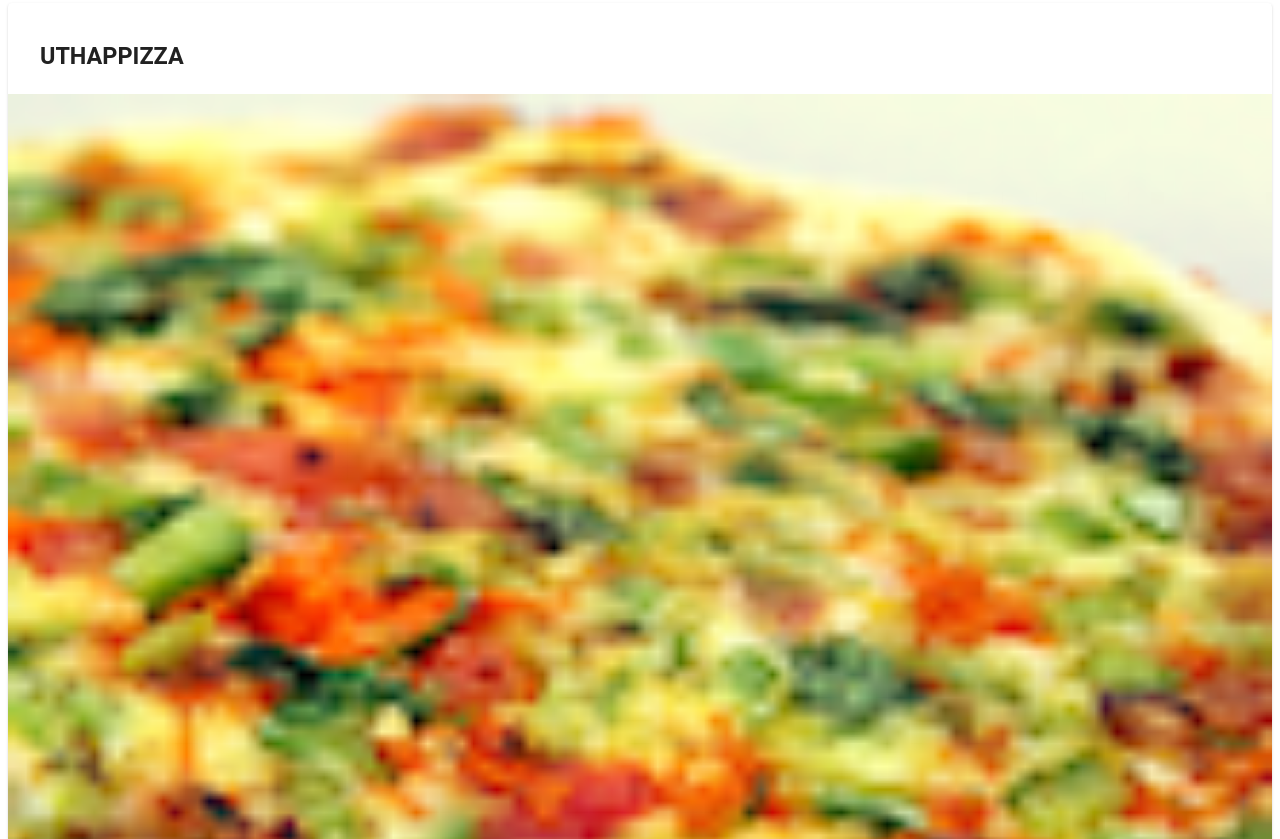
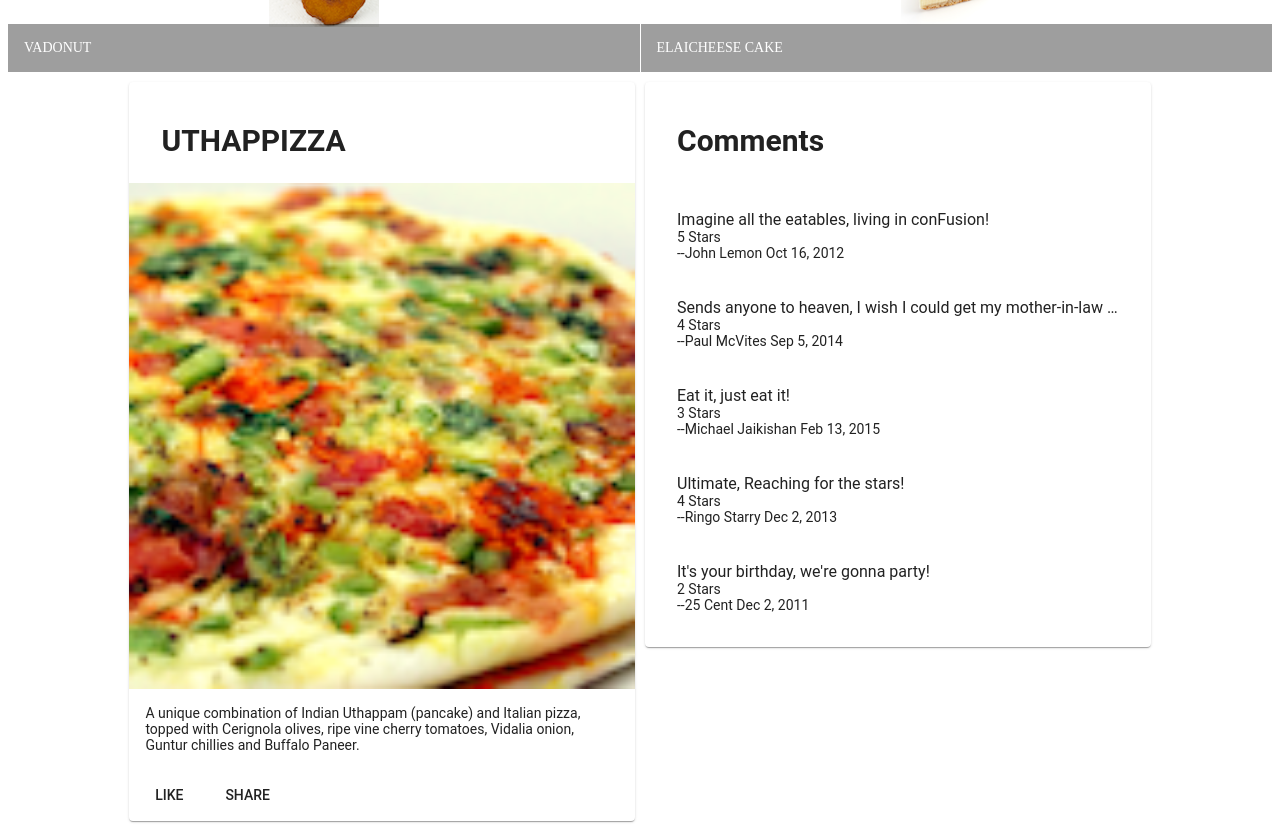
Before and after one commit to mshtang/conFusionNG, an Angular app: page /menu in a window 1280 px wide. Shown: the part 480-1319 px from the top of the page. Built offline with nearby package versions, Linux system fonts and the light colour scheme.

Commit message:
add menu component to display the details of a dish (static)

```diff
--- /dev/null
+++ b/src/app/dishdetail/dishdetail.component.html
@@ -0,0 +1,41 @@
+<div class="container" fxLayout="row" fxLayout.sm="column" fxLayout.xs="column" fxLayoutAlign.gt-md="center"
+  fxLayoutGap="10px" fxLayoutGap.xs="0">
+
+  <div fxFlex="40">
+    <mat-card *ngIf="dish">
+      <mat-card-header>
+        <mat-card-title>
+          <h2>{{dish.name|uppercase}}</h2>
+        </mat-card-title>
+      </mat-card-header>
+      <img height="200%" mat-card-image src={{dish.image}} alt={{dish.name}}>
+      <mat-card-content>
+        <p>{{dish.description}}</p>
+      </mat-card-content>
+      <mat-card-actions>
+        <button mat-button>LIKE</button>
+        <button mat-button>SHARE</button>
+      </mat-card-actions>
+    </mat-card>
+  </div>
+
+  <div fxFlex="40">
+    <mat-card>
+      <mat-card-header>
+        <mat-card-title>
+          <h2>Comments</h2>
+        </mat-card-title>
+      </mat-card-header>
+      <mat-card-content>
+        <mat-list>
+          <mat-list-item *ngFor="let comment of dish.comments">
+            <p matLine>{{comment.comment}}</p>
+            <p matLine>{{comment.rating}} Stars</p>
+            <p matLine>--{{comment.author}} {{comment.date|date}}</p>
+          </mat-list-item>
+        </mat-list>
+      </mat-card-content>
+    </mat-card>
+  </div>
+
+</div>
--- /dev/null
+++ b/src/app/dishdetail/dishdetail.component.ts
@@ -0,0 +1,61 @@
+import { Component, OnInit } from '@angular/core';
+
+const DISH = {
+  id: '0',
+  name: 'Uthappizza',
+  image: '/assets/images/uthappizza.png',
+  category: 'mains',
+  featured: true,
+  label: 'Hot',
+  price: '4.99',
+  // tslint:disable-next-line:max-line-length
+  description: 'A unique combination of Indian Uthappam (pancake) and Italian pizza, topped with Cerignola olives, ripe vine cherry tomatoes, Vidalia onion, Guntur chillies and Buffalo Paneer.',
+  comments: [
+    {
+      rating: 5,
+      comment: 'Imagine all the eatables, living in conFusion!',
+      author: 'John Lemon',
+      date: '2012-10-16T17:57:28.556094Z'
+    },
+    {
+      rating: 4,
+      comment: 'Sends anyone to heaven, I wish I could get my mother-in-law to eat it!',
+      author: 'Paul McVites',
+      date: '2014-09-05T17:57:28.556094Z'
+    },
+    {
+      rating: 3,
+      comment: 'Eat it, just eat it!',
+      author: 'Michael Jaikishan',
+      date: '2015-02-13T17:57:28.556094Z'
+    },
+    {
+      rating: 4,
+      comment: 'Ultimate, Reaching for the stars!',
+      author: 'Ringo Starry',
+      date: '2013-12-02T17:57:28.556094Z'
+    },
+    {
+      rating: 2,
+      comment: 'It\'s your birthday, we\'re gonna party!',
+      author: '25 Cent',
+      date: '2011-12-02T17:57:28.556094Z'
+    }
+  ]
+};
+
+@Component({
+  selector: 'app-dishdetail',
+  templateUrl: './dishdetail.component.html',
+  styleUrls: ['./dishdetail.component.scss']
+})
+export class DishdetailComponent implements OnInit {
+
+  dish = DISH;
+
+  constructor() { }
+
+  ngOnInit() {
+  }
+
+}
--- a/src/app/menu/menu.component.html
+++ b/src/app/menu/menu.component.html
@@ -1,4 +1,11 @@
 <div class="container" fxLayout="column" fxLayoutGap="10px">
+
+  <div fxFlex>
+    <div>
+      <h3>Menu</h3>
+      <hr>
+    </div>
+  </div>
 
   <div fxFlex>
     <mat-grid-list cols="2" rowHeight="200px">
@@ -11,21 +18,6 @@
     </mat-grid-list>
   </div>
 
-  <div fxFlex *ngIf="selectedDish">
-    <mat-card>
-      <mat-card-header>
-        <mat-card-title>
-          <h3>{{selectedDish.name|uppercase}}</h3>
-        </mat-card-title>
-      </mat-card-header>
-      <img mat-card-image src={{selectedDish.image}} alt={{selectedDish.name}}>
-      <mat-card-content>
-        <p>{{selectedDish.description}}</p>
-      </mat-card-content>
-      <mat-card-actions>
-        <button mat-button>LIKE</button>
-        <button mat-button>SHARE</button>
-      </mat-card-actions>
-    </mat-card>
-  </div>
+  <app-dishdetail></app-dishdetail>
+
 </div>
--- a/src/styles.scss
+++ b/src/styles.scss
@@ -2,7 +2,6 @@
 @import '@angular/material/prebuilt-themes/deeppurple-amber.css';
 
 .container {
-    padding: 0 auto;
     margin: 20px, 10px;
     display: flex;
 }
```
Also changed, not shown: src/app/app.module.ts (+9 -4 lines), src/app/dishdetail/dishdetail.component.scss (added), 1 other file (tests, documents, lock files or other folders).
